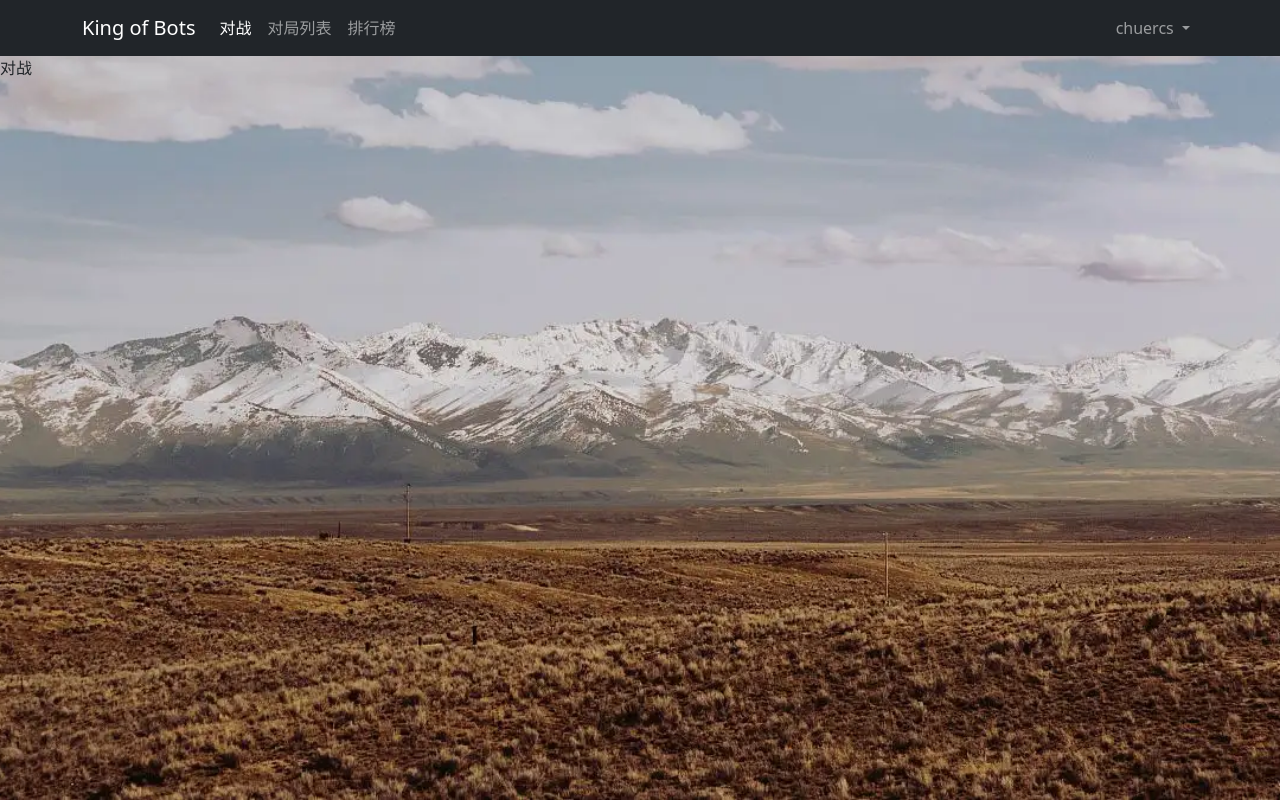
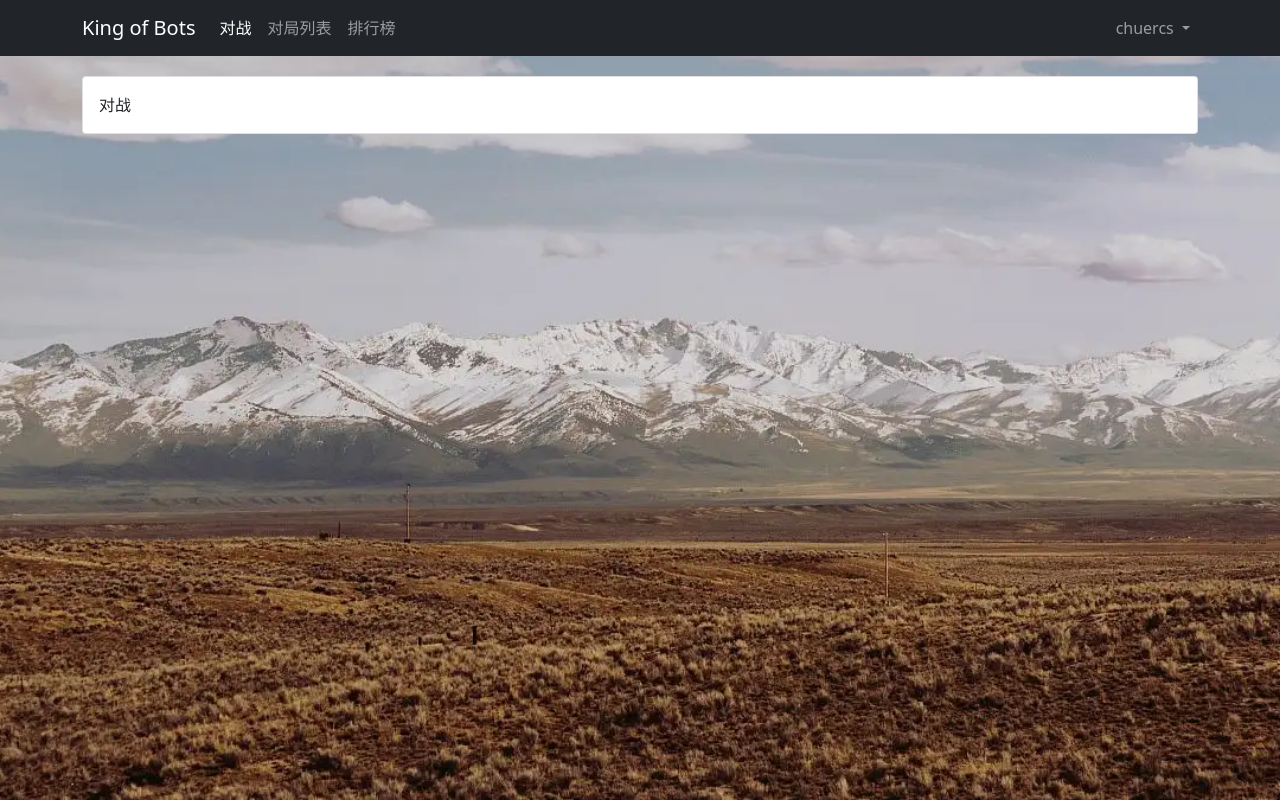
Before and after one commit to awxiaoxian2020/kob-frontend, a Vue app in the folder web/: page /pk in a window 1280 px wide. Built offline with nearby package versions, Linux system fonts and the light colour scheme.

Commit message:
add card

```diff
--- /dev/null
+++ b/web/src/components/ContentField.vue
@@ -0,0 +1,22 @@
+<template>
+<div class="container">
+  <div class="card">
+    <div class="card-body">
+      <slot>
+      </slot>
+    </div>
+  </div>
+</div>
+</template>
+
+<script>
+export default {
+  name: "ContentField"
+}
+</script>
+
+<style scoped>
+.container{
+  margin: 20px auto;
+}
+</style>
--- a/web/src/views/error/NotFound.vue
+++ b/web/src/views/error/NotFound.vue
@@ -1,9 +1,16 @@
 <template>
-  <div>404</div>
+  <content-field>
+    404
+  </content-field>
 </template>
 
 <script>
+import ContentField from "@/components/ContentField";
 export default {
+  components: {
+    ContentField,
+  }
+
 
 }
 </script>
--- a/web/src/views/pk/PkIndexView.vue
+++ b/web/src/views/pk/PkIndexView.vue
@@ -1,10 +1,16 @@
 <template>
-  <div>对战</div>
+  <content-field>
+    对战
+  </content-field>
 </template>
 
 <script>
+import ContentField from "@/components/ContentField";
+
 export default {
-
+  components: {
+    ContentField
+  }
 }
 </script>
 
--- a/web/src/views/ranklist/RankListView.vue
+++ b/web/src/views/ranklist/RankListView.vue
@@ -1,12 +1,16 @@
 <template>
-  <div>
+  <content-field>
     对局列表
-  </div>
+  </content-field>
 </template>
 
 <script>
+import ContentField from "@/components/ContentField";
+
 export default {
-
+  components: {
+    ContentField
+  }
 }
 </script>
 
--- a/web/src/views/record/RecordView.vue
+++ b/web/src/views/record/RecordView.vue
@@ -1,12 +1,16 @@
 <template>
-  <div>
+  <content-field>
     排行榜
-  </div>
+  </content-field>
 </template>
 
 <script>
+import ContentField from "@/components/ContentField";
+
 export default {
-
+  components: {
+    ContentField
+  }
 }
 </script>
 
```
